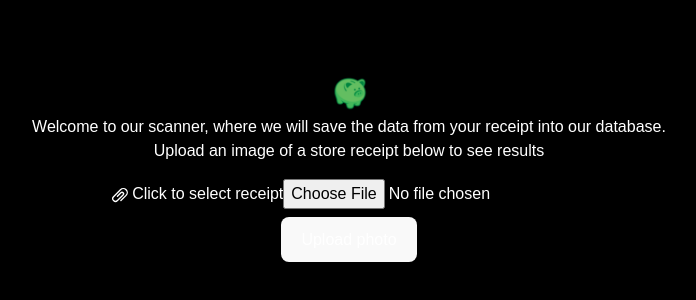
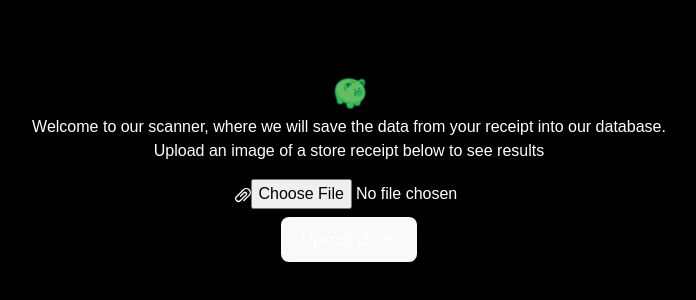
Before and after one commit to Aliuddink/CS4800-project-personal-finance-tracker, a React (Vite) app in the folder financeTracker/: page /scanner2 in a window 1280 px wide. Shown: the part 170-470 px from the top of the page, without its empty margins (291-987 px from the left). Built offline with nearby package versions, Linux system fonts and the light colour scheme.

Commit message:
Format changes for receipt

```diff
--- a/financeTracker/src/pages/ReadWords.jsx
+++ b/financeTracker/src/pages/ReadWords.jsx
@@ -124,13 +124,13 @@ function ReadWords() {
                 <Text fontSize="md" color="gray.500">Upload an image of a store receipt below to see results</Text>
 
                 <VStack mt={16}>
-                    {file ? <Box><Text>{file.name}</Text></Box> : <VStack spacing={6}><Box>
+                    {file ? <Box><Text>{file.name}</Text></Box> : <VStack spacing={6} ml={90}><Box>
                     <label htmlFor="file-upload">
-                        <AttachmentIcon /> Click to select receipt
+                        <AttachmentIcon />
                     </label>
                     <input id="file-upload" type="file" onChange={handleUploadFile} />
                     </Box>
-                    </VStack>}
+                </VStack>}
 
                     {isUploading ? <LoadingOverlay thickness="2px" /> : <Button size="md" colorScheme="primary" onClick={submitPhoto}>
                         Upload photo
```
